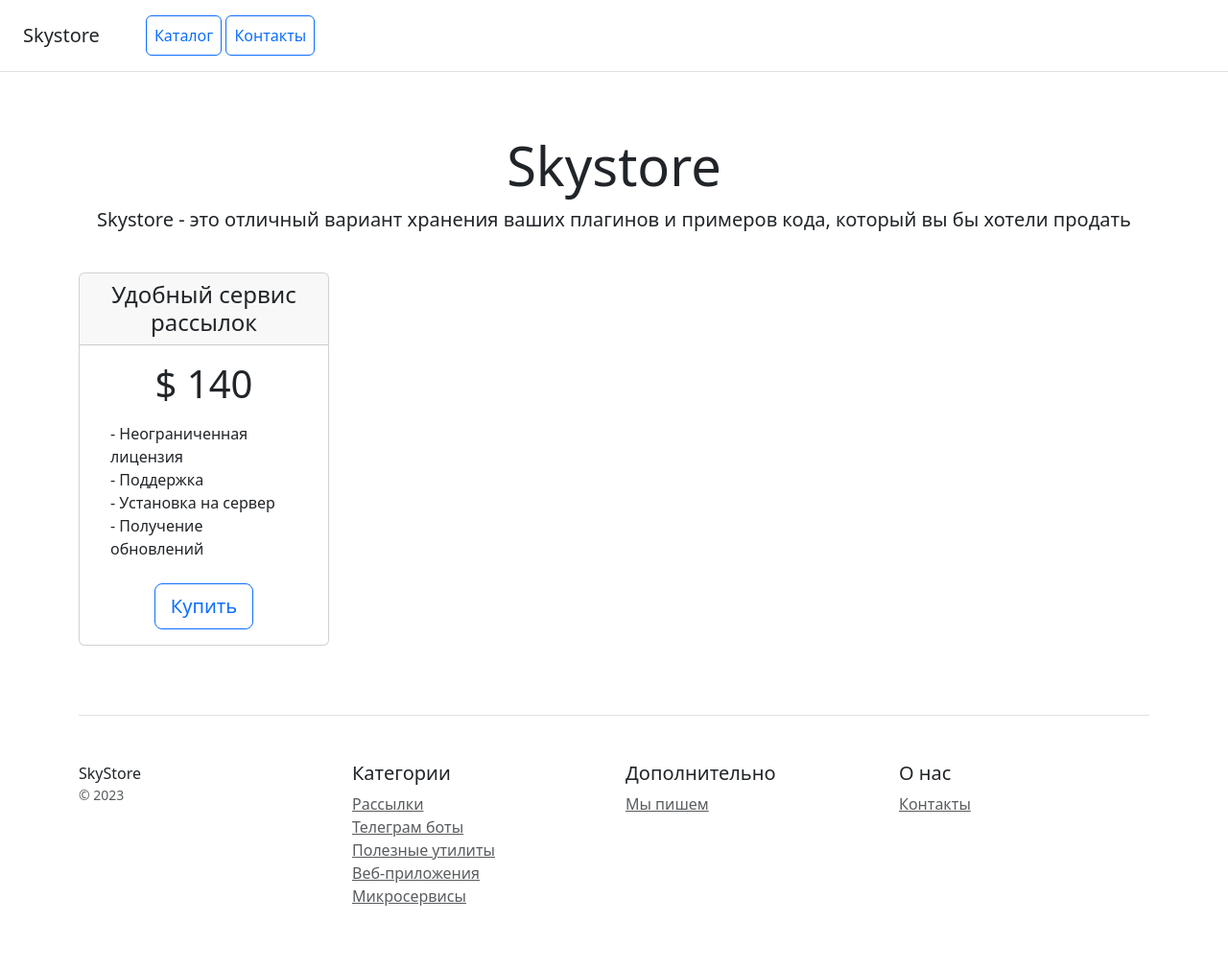
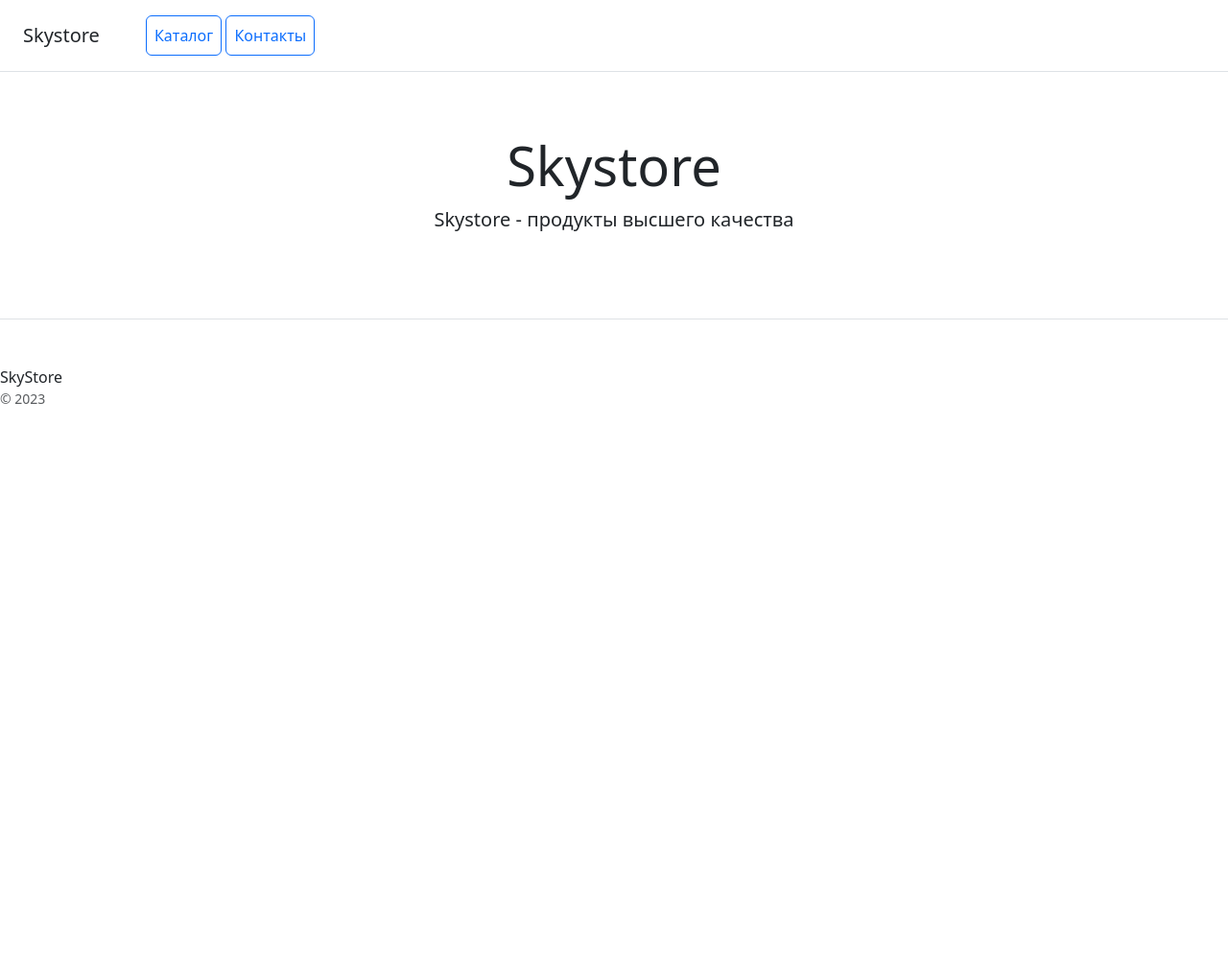
Before and after one commit to vini11r/ho, a Django app: template catalog/templates/home.html in a window 1280 px wide. Shown: the whole page at 96% size. After the commit the page ends 421 px from the top, so only its background shows below. Run offline with Django 5.2, Linux system fonts and the light colour scheme; the template is opened without the code that fills it, so the values that code supplies are empty.

Commit message:
шаблонизация 20_2

```diff
--- a/catalog/templates/home.html
+++ b/catalog/templates/home.html
@@ -4,43 +4,19 @@
     <meta charset="utf-8">
     <meta name="viewport" content="width=device-width, initial-scale=1">
     <title>Skystore</title>
-    <link href="https://cdn.jsdelivr.net/npm/bootstrap@5.3.2/dist/css/bootstrap.min.css" rel="stylesheet" integrity="sha384-T3c6CoIi6uLrA9TneNEoa7RxnatzjcDSCmG1MXxSR1GAsXEV/Dwwykc2MPK8M2HN" crossorigin="anonymous">
+    <link href="https://cdn.jsdelivr.net/npm/bootstrap@5.3.2/dist/css/bootstrap.min.css" rel="stylesheet"
+          integrity="sha384-T3c6CoIi6uLrA9TneNEoa7RxnatzjcDSCmG1MXxSR1GAsXEV/Dwwykc2MPK8M2HN" crossorigin="anonymous">
 </head>
 <body>
-<div class="d-flex flex-column flex-md-row align-items-center p-3 px-md-4 mb-3 bg-white border-bottom box-shadow">
-    <h5 class="my-0 mr-md-auto font-weight-normal">Skystore</h5>
-    <nav class="ms-5">
-        <a class="p-2 btn btn-outline-primary" href="/">Каталог</a>
-        <a class="p-2 btn btn-outline-primary" href="/contacts/">Контакты</a>
-    </nav>
-</div>
+{% include 'includes/inc_menu.html' %}
 
 <div class="pricing-header px-3 py-3 pt-md-5 pb-md-4 mx-auto text-center">
     <h1 class="display-4">Skystore</h1>
-    <p class="lead">Skystore - это отличный вариант хранения ваших плагинов и примеров кода, который вы бы хотели
-        продать</p>
+    <p class="lead">Skystore - продукты высшего качества</p>
 </div>
 
-<div class="container">
-    <div class="row text-center">
-        <div class="col-3">
-            <div class="card mb-4 box-shadow">
-                <div class="card-header">
-                    <h4 class="my-0 font-weight-normal">Удобный сервис рассылок</h4>
-                </div>
-                <div class="card-body">
-                    <h1 class="card-title pricing-card-title">$ 140</h1>
-                    <ul class="list-unstyled mt-3 mb-4 text-start m-3">
-                        <li>- Неограниченная лицензия</li>
-                        <li>- Поддержка</li>
-                        <li>- Установка на сервер</li>
-                        <li>- Получение обновлений</li>
-                    </ul>
-                    <button type="button" class="btn btn-lg btn-block btn-outline-primary">Купить</button>
-                </div>
-            </div>
-        </div>
-    </div>
+{% block content %}
+{% endblock %}
 
 <footer class="pt-4 my-md-5 pt-md-5 border-top">
     <div class="row">
@@ -48,32 +24,12 @@
             SkyStore
             <small class="d-block mb-3 text-muted">&copy; 2023</small>
         </div>
-            <div class="col-6 col-md">
-                <h5>Категории</h5>
-                <ul class="list-unstyled text-small">
-                    <li><a class="text-muted" href="#">Рассылки</a></li>
-                    <li><a class="text-muted" href="#">Телеграм боты</a></li>
-                    <li><a class="text-muted" href="#">Полезные утилиты</a></li>
-                    <li><a class="text-muted" href="#">Веб-приложения</a></li>
-                    <li><a class="text-muted" href="#">Микросервисы</a></li>
-                </ul>
-            </div>
-            <div class="col-6 col-md">
-                <h5>Дополнительно</h5>
-                <ul class="list-unstyled text-small">
-                    <li><a class="text-muted" href="#">Мы пишем</a></li>
-                </ul>
-            </div>
-            <div class="col-6 col-md">
-                <h5>О нас</h5>
-                <ul class="list-unstyled text-small">
-                    <li><a class="text-muted" href="/contacts/">Контакты</a></li>
-                </ul>
-            </div>
     </div>
 </footer>
-</div>
 
-<script src="https://cdn.jsdelivr.net/npm/bootstrap@5.3.2/dist/js/bootstrap.bundle.min.js" integrity="sha384-C6RzsynM9kWDrMNeT87bh95OGNyZPhcTNXj1NW7RuBCsyN/o0jlpcV8Qyq46cDfL" crossorigin="anonymous"></script>
+
+<script src="https://cdn.jsdelivr.net/npm/bootstrap@5.3.2/dist/js/bootstrap.bundle.min.js"
+        integrity="sha384-C6RzsynM9kWDrMNeT87bh95OGNyZPhcTNXj1NW7RuBCsyN/o0jlpcV8Qyq46cDfL"
+        crossorigin="anonymous"></script>
 </body>
 </html>
--- /dev/null
+++ b/catalog/templates/includes/inc_menu.html
@@ -0,0 +1,7 @@
+<div class="d-flex flex-column flex-md-row align-items-center p-3 px-md-4 mb-3 bg-white border-bottom box-shadow">
+    <h5 class="my-0 mr-md-auto font-weight-normal">Skystore</h5>
+    <nav class="ms-5">
+        <a class="p-2 btn btn-outline-primary" href="/">Каталог</a>
+        <a class="p-2 btn btn-outline-primary" href="/contacts/">Контакты</a>
+    </nav>
+</div>
--- a/catalog/url.py
+++ b/catalog/url.py
@@ -1,11 +1,12 @@
 from django.urls import path
 from catalog.apps import CatalogConfig
-from catalog.views import home, contacts
+from catalog.views import home, contacts, product_info
 
 app_name = CatalogConfig.name
 
 
 urlpatterns = [
-    path("", home, name="home"),
+    path("", home, name="product_list"),
     path("contacts/", contacts, name="contacts"),
+    path("product/<int:pk>/", product_info, name="product_info")
 ]
```
Also changed, not shown: catalog/templates/product_info.html (added, +22 -0 lines), catalog/templates/product_list.html (added, +21 -0 lines), catalog/templatetags/my_tags.py (added, +10 -0 lines), catalog/views.py (+12 -2 lines), media/catalog/photo/виноград.png (added), media/catalog/photo/груша.png (added), media/catalog/photo/картошка.png (added), media/catalog/photo/морковь.png (added), media/catalog/photo/помидор.png (added), media/catalog/photo/яблоко.png (added). Lines whose indentation alone changed are shown as unchanged.
